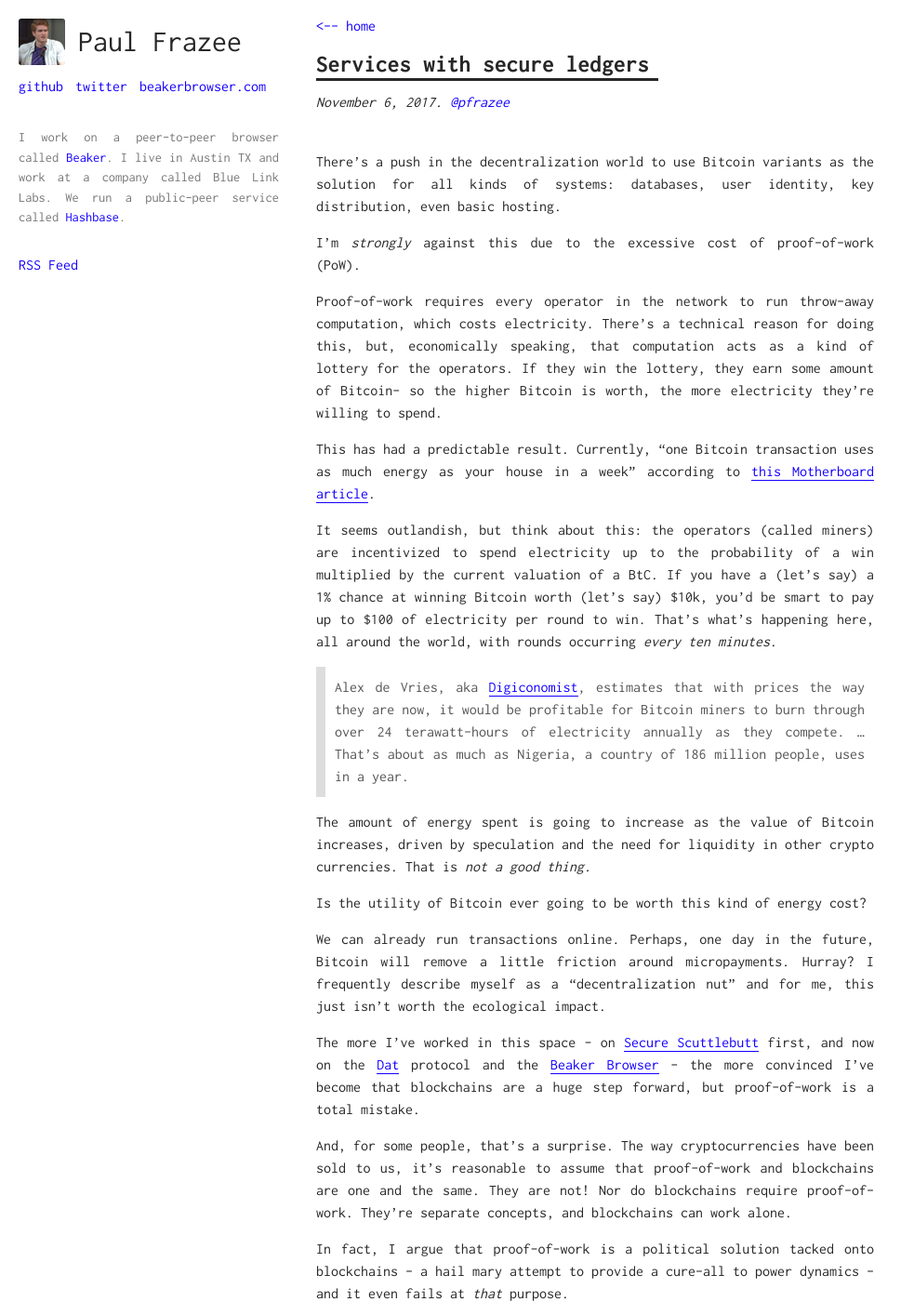
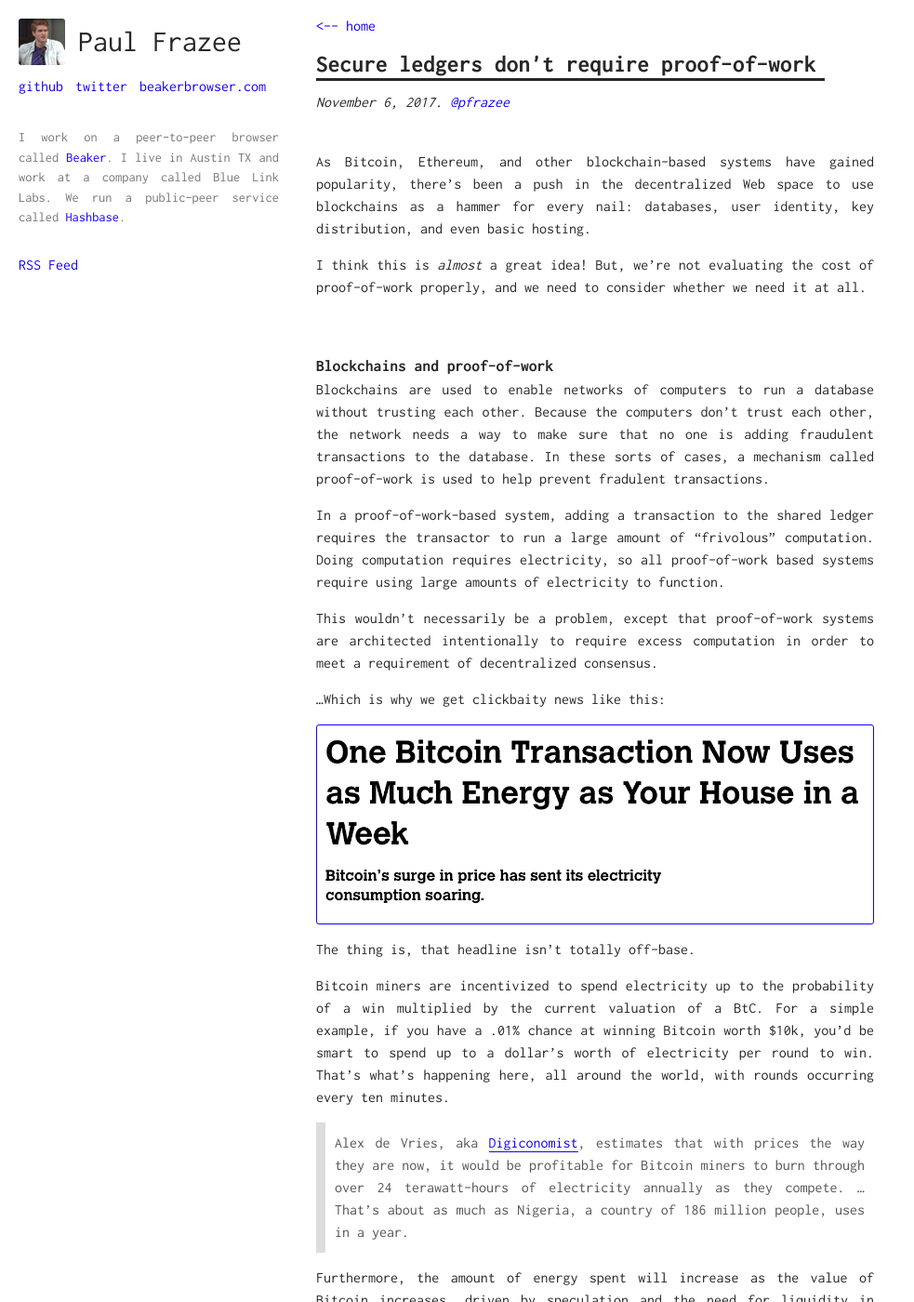
Before and after one commit to pfrazee/pfrazee.github.io, a Jekyll site: the page built from _posts/2017-11-06-secure-ledgers-dont-require-proof-of-work.md, in a window 1280 px wide and 1400 px high. Shown: the whole window at 93% size, without its empty margins (0-983 px from the left). Built offline with Jekyll 4.4.1, drawn with Linux system fonts in a browser that asks for light colours; some of the changed text lies outside the part shown.

Commit message:
add suggestions from tara

```diff
--- a/_posts/2017-11-06-services-with-secure-ledgers.md
+++ b/_posts/2017-11-06-secure-ledgers-dont-require-proof-of-work.md
@@ -1,48 +1,55 @@
 ---
 layout: post
-title: Services with secure ledgers
+title: Secure ledgers don't require proof-of-work
 desc:
 ---
 
-There's a push in the decentralization world to use Bitcoin variants as the solution for all kinds of systems: databases, user identity, key distribution, even basic hosting.
+As Bitcoin, Ethereum, and other blockchain-based systems have gained popularity, there's been a push in the decentralized Web space to use blockchains as a hammer for every nail: databases, user identity, key distribution, and even basic hosting.
 
-I'm *strongly* against this due to the excessive cost of proof-of-work (PoW).
+I think this is *almost* a great idea!
+But, we're not evaluating the cost of proof-of-work properly, and we need to consider whether we need it at all.
 
-Proof-of-work requires every operator in the network to run throw-away computation, which costs electricity.
-There's a technical reason for doing this, but, economically speaking, that computation acts as a kind of lottery for the operators.
-If they win the lottery, they earn some amount of Bitcoin- so the higher Bitcoin is worth, the more electricity they're willing to spend.
+<br>
 
-This has had a predictable result.
-Currently, "one Bitcoin transaction uses as much energy as your house in a week" according to <a href="https://motherboard.vice.com/en_us/article/ywbbpm/bitcoin-mining-electricity-consumption-ethereum-energy-climate-change" title="One Bitcoin Transaction Now Uses as Much Energy as Your House in a Week">this Motherboard article</a>.
+## Blockchains and proof-of-work
 
-It seems outlandish, but think about this: the operators (called miners) are incentivized to spend electricity up to the probability of a win multiplied by the current valuation of a BtC.
-If you have a (let's say) a 1% chance at winning Bitcoin worth (let's say) $10k, you'd be smart to pay up to $100 of electricity per round to win.
-That's what's happening here, all around the world, with rounds occurring *every ten minutes*.
+Blockchains are used to enable networks of computers to run a database without trusting each other.
+Because the computers don't trust each other, the network needs a way to make sure that no one is adding fraudulent transactions to the database.
+In these sorts of cases, a mechanism called proof-of-work is used to help prevent fradulent transactions.
+
+In a proof-of-work-based system, adding a transaction to the shared ledger requires the transactor to run a large amount of "frivolous" computation.
+Doing computation requires electricity, so all proof-of-work based systems require using large amounts of electricity to function.
+
+This wouldn't necessarily be a problem, except that proof-of-work systems are architected intentionally to require excess computation in order to meet a requirement of decentralized consensus.
+
+...Which is why we get clickbaity news like this:
+
+<a href="https://motherboard.vice.com/en_us/article/ywbbpm/bitcoin-mining-electricity-consumption-ethereum-energy-climate-change" title="One Bitcoin Transaction Now Uses as Much Energy as Your House in a Week" style="border: 1px solid #1500ff; display: block; border-radius: 3px;"><img src="/assets/img/motherboard.png"></a>
+
+The thing is, that headline isn't totally off-base.
+
+Bitcoin miners are incentivized to spend electricity up to the probability of a win multiplied by the current valuation of a BtC.
+For a simple example, if you have a .01% chance at winning Bitcoin worth $10k, you'd be smart to spend up to a dollar's worth of electricity per round to win.
+That's what's happening here, all around the world, with rounds occurring every ten minutes.
 
 > Alex de Vries, aka [Digiconomist](https://digiconomist.net/bitcoin-energy-consumption), estimates that with prices the way they are now, it would be profitable for Bitcoin miners to burn through over 24 terawatt-hours of electricity annually as they compete. ... That's about as much as Nigeria, a country of 186 million people, uses in a year.
 
-The amount of energy spent is going to increase as the value of Bitcoin increases, driven by speculation and the need for liquidity in other crypto currencies.
-That is *not a good thing.*
+Furthermore, the amount of energy spent will increase as the value of Bitcoin increases, driven by speculation and the need for liquidity in other crypto currencies.
 
-Is the utility of Bitcoin ever going to be worth this kind of energy cost?
-
-We can already run transactions online.
-Perhaps, one day in the future, Bitcoin will remove a little friction around micropayments.
-Hurray?
-I frequently describe myself as a "decentralization nut" and for me, this just isn't worth the ecological impact.
+I frequently describe myself as a "decentralization nut" and for me, the cost of using proof-of-work is just too high to accept as the solution to the challenges decentralized networks face.
 
 The more I've worked in this space - on [Secure Scuttlebutt](https://scuttlebutt.nz) first, and now on the [Dat](https://datproject.org) protocol and the [Beaker Browser](https://beakerbrowser.com) - the more convinced I've become that blockchains are a huge step forward, but proof-of-work is a total mistake.
 
 And, for some people, that's a surprise.
 The way cryptocurrencies have been sold to us, it's reasonable to assume that proof-of-work and blockchains are one and the same.
-They are not!
-Nor do blockchains require proof-of-work.
+They're not!
+Nor do blockchains require proof-of-work to provide value.
 They're separate concepts, and blockchains can work alone.
 
 In fact, I argue that proof-of-work is a political solution tacked onto blockchains - a hail mary attempt to provide a cure-all to power dynamics - and it even fails at *that* purpose.
 
 However!
-The data structure of a blockchain can be applied to traditional services to introduce cryptographic auditability, and it's the value of that use-case that I want to convince you of today.
+The data structure of a blockchain can be applied to traditional services to introduce incredibly valuable attributes like cryptographic auditability, and it's the value of that specific use-case I hope to convince you of today.
 
 <br>
 
@@ -60,15 +67,15 @@ Here's a blockchain visualized ([from "A blockchain in 200 lines of code"](https
 
 <br>
 
-## Why do they matter?
+## Why do blockchains matter?
 
 Blockchains create accountability.
 
 The hash of each block encompasses the entire chain's history.
 If you change one bit of the history, all subsequent blocks' hashes change.
 
-By encompassing the history in each hash, we make it easy to compare that history.
-Two computers can quickly check hash equality with each other.
+By encompassing the history in each hash, it becomes easy to compare that history.
+Two computers can quickly check hash equality with each other to confirm that their history logs match.
 
 <img src="/assets/img/checkin.gif" class="centered">
 
@@ -138,7 +145,7 @@ It doesn't seem like a unique victory over political realities, and it *still* c
 
 ## Ok, what about proof-of-stake (PoS)?
 
-Some folks in the crypto-coin world - most notably the Ethereum project - have been working on a new solution for decentralized consensus called proof-of-stake.
+Some folks in the cryptocoin world - most notably the Ethereum project - have been working on a new solution for decentralized consensus called proof-of-stake.
 It is an attempt to solve the cost problem of proof-of-work, and it involves no excessive energy use.
 
 I like the spirit of proof-of-stake because it tries to solve the problem, but I'm going to point out two things:
@@ -164,13 +171,9 @@ Until then, let's talk about another option that I think can work just fine: ser
 
 ## Services with blockchains
 
-What most people don't realize ... hmm, wait.
-I got some feedback here.
+It is the case that blockchains and proof-of-work are two separate concepts, but I worry that the hype around blockchains has inextricably linked the two, so I'm going to switch to a different term to talk about blockchains: **secure ledgers**.
 
-While I'm told I did a wonderful job explaining that "blockchain" does not refer to proof-of-work, I'm told that hype is too strong, and that I need a new label.
-So I'm going to use another term instead: **secure&nbsp;ledgers**.
-
-Conceptually it's exactly the same, but it's a bit more generic, and it has no baggage of connection to PoW.
+Conceptually I'm referring to the exact same data structure that a blockchain is, but hopefully "secure ledger" is a bit more descriptive, and most importantly has no baggage or connection to proof-of-work.
 Got it?
 Ok.
 
```
Also changed, not shown: other parts of _posts/2017-11-06-secure-ledgers-dont-require-proof-of-work.md (+3 -3 lines), assets/img/motherboard.png (added).
